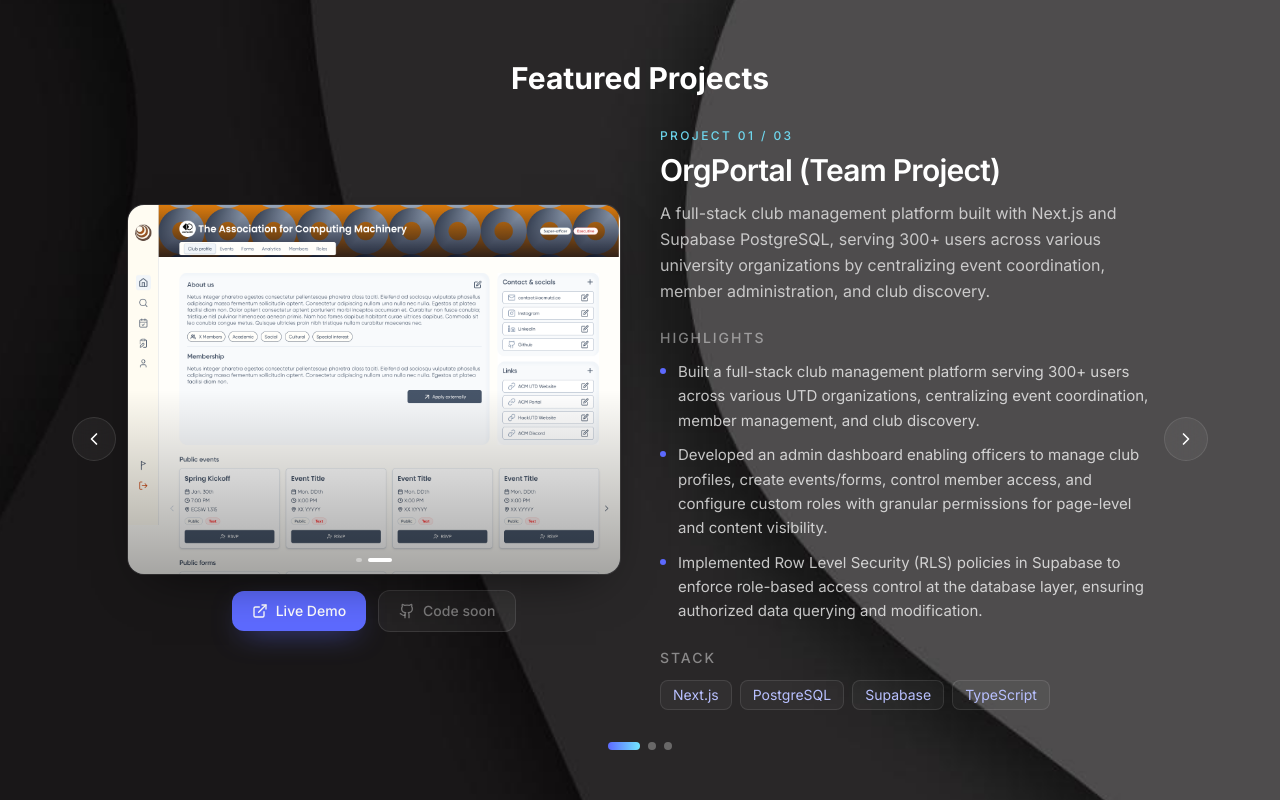
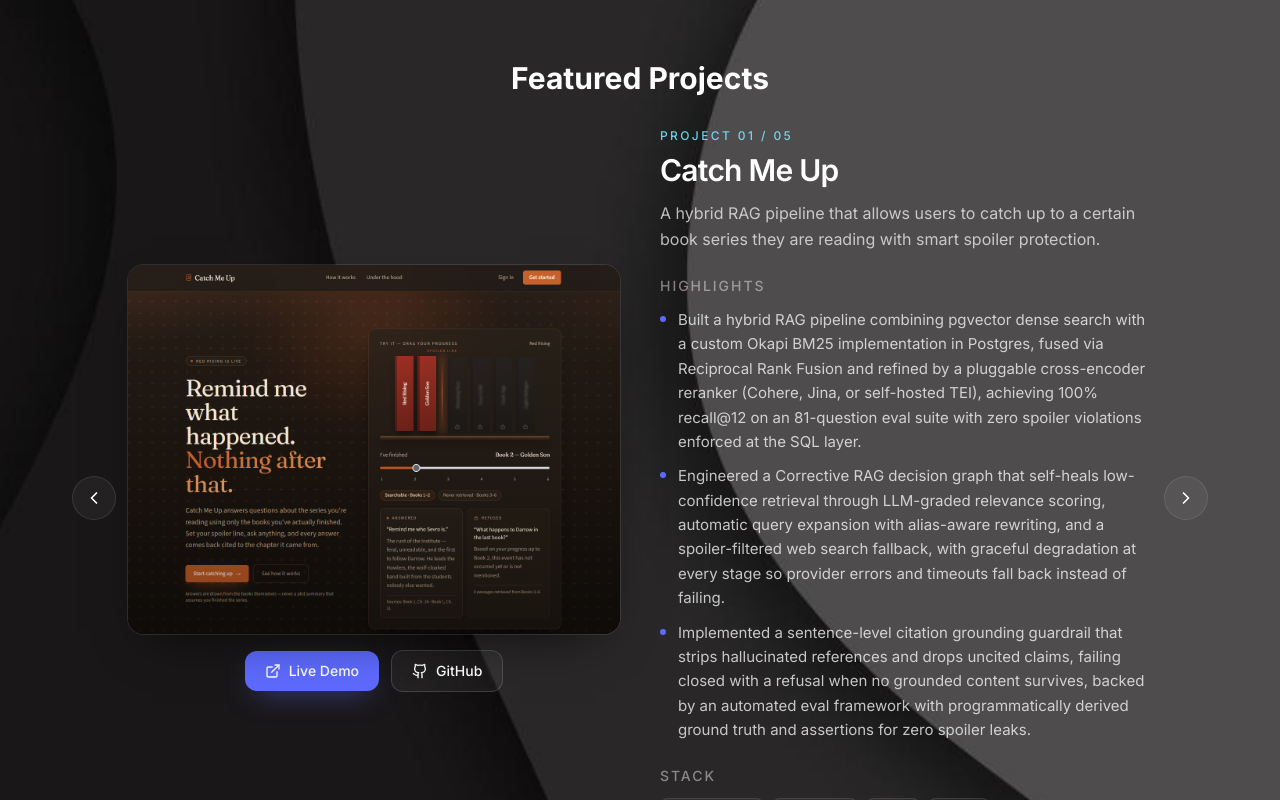
Before and after one commit to nachiketpandit101/portfolio, a Next.js app: page / in a window 1280 px wide. Shown: the part 900-1700 px from the top of the page. Built offline with nearby package versions, Linux system fonts and the light colour scheme.

Commit message:
add 2 new projects

```diff
--- a/src/app/page.tsx
+++ b/src/app/page.tsx
@@ -6,6 +6,19 @@ import HeroIntro from "@/components/HeroIntro";
 
 export default function Home() {
   const projects = [
+    {
+      title: "Catch Me Up",
+      shortDescription: "A hybrid RAG pipeline that allows users to catch up to a certain book series they are reading with smart spoiler protection.",
+      bulletPoints: [
+        "Built a hybrid RAG pipeline combining pgvector dense search with a custom Okapi BM25 implementation in Postgres, fused via Reciprocal Rank Fusion and refined by a pluggable cross-encoder reranker (Cohere, Jina, or self-hosted TEI), achieving 100% recall@12 on an 81-question eval suite with zero spoiler violations enforced at the SQL layer.",
+        "Engineered a Corrective RAG decision graph that self-heals low-confidence retrieval through LLM-graded relevance scoring, automatic query expansion with alias-aware rewriting, and a spoiler-filtered web search fallback, with graceful degradation at every stage so provider errors and timeouts fall back instead of failing.",
+        "Implemented a sentence-level citation grounding guardrail that strips hallucinated references and drops uncited claims, failing closed with a refusal when no grounded content survives, backed by an automated eval framework with programmatically derived ground truth and assertions for zero spoiler leaks."
+      ],
+      technologies: ["PostgreSQL", "pgvector", "RAG", "LLMs"],
+      imageUrl: "/images/catch-me-up-img.png",
+      demoUrl: "https://catch-me-up-pi.vercel.app/",
+      githubUrl: "https://github.com/nachiketpandit101/catch-me-up"
+    },
     {
       title: "OrgPortal (Team Project)",
       shortDescription: "A full-stack club management platform built with Next.js and Supabase PostgreSQL, serving 300+ users across various university organizations by centralizing event coordination, member administration, and club discovery.",
@@ -18,6 +31,19 @@ export default function Home() {
       imageUrl: "/images/orgportal1.png",
       imageUrls: ["/images/orgportal1.png", "/images/orgportal2.png"],
       demoUrl: "https://org-portal.com/",
+      githubUrl: ""
+    },
+    {
+      title: "GD Analytics Mod",
+      shortDescription: "A telemetry and physics analysis mod for Geometry Dash built with C++ and Geode SDK to stream and align player trajectory data.",
+      bulletPoints: [
+        "Hooked engine update and input loops in C++ via Geode SDK to stream structured telemetry (deaths, subsampled player trajectories, and button events), filtering anti-cheat artifacts and serializing to versioned JSON.",
+        "Engineered a state-machine stitching engine that aligns 3D kinematic physics seams (position, acceleration, gravity) within epsilon tolerances, remapping split attempts onto a continuous reference input timeline.",
+        "Designing a frame-delta analysis algorithm using nearest-neighbor spatial alignment to quantify jump timing and hold duration errors against reference runs with sub-frame precision."
+      ],
+      technologies: ["C++", "Geode SDK", "Cocos2d-x"],
+      imageUrl: "/images/gd-analytics-coming-soon.jpg",
+      demoUrl: "",
       githubUrl: ""
     },
     {
@@ -43,7 +69,7 @@ export default function Home() {
         "Developed a React-based UI with a Flask backend, allowing users to upload images or text descriptions for reverse product search.",
         "Integrated Qdrant vector database, enabling fast and efficient nearest-neighbor searches to match uploaded images with similar clothing items.",
       ],
-      technologies: ["React", "Flask", "OpenAICLIP", "QdrantDB","PyTorch"],
+      technologies: ["React", "Flask", "OpenAICLIP", "QdrantDB", "PyTorch"],
       imageUrl: "/images/threadconnectimage.png",
       demoUrl: "",
       githubUrl: ""
```
Also changed, not shown: public/images/catch-me-up-img.png (added), public/images/gd-analytics-coming-soon.jpg (added).
